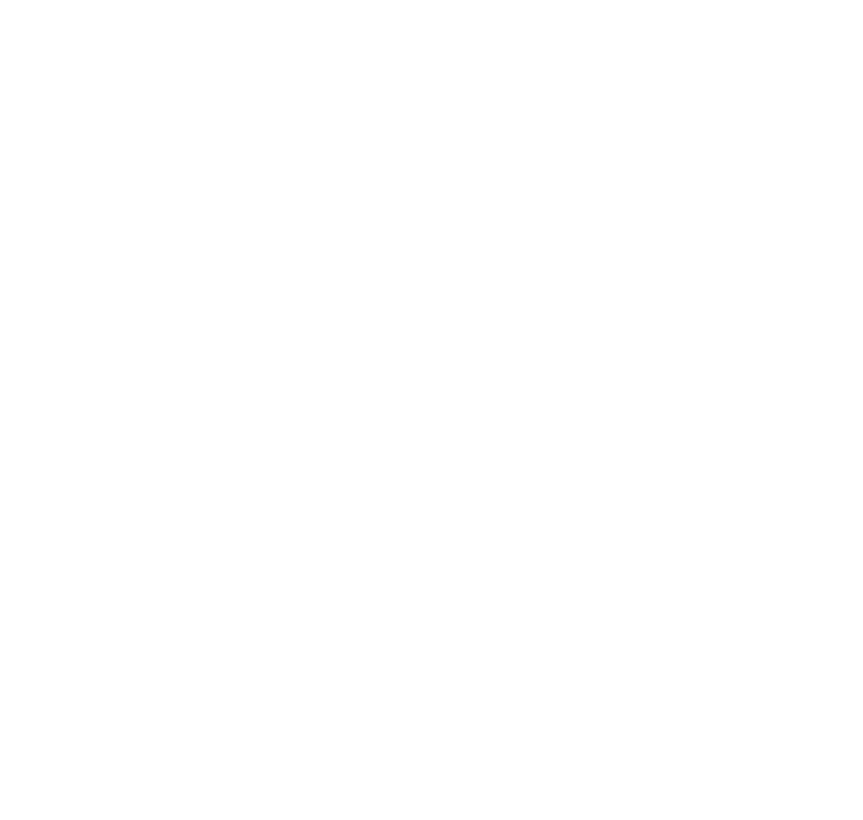
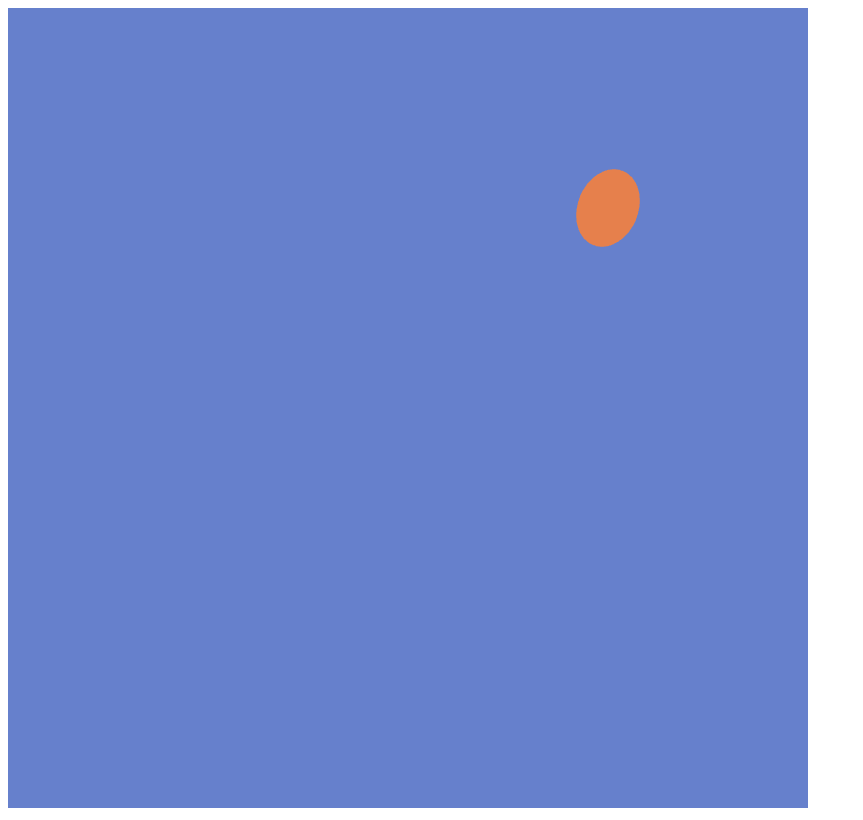
Before and after one commit to JohnMacJr/CS-375, a plain HTML site: page Assignment-2/shapes.html in a window 1280 px wide. Shown: the whole page, without its empty margins (0-863 px from the left). Drawn offline with Linux system fonts and the light colour scheme.

Commit message:
Added first shape
spent too long adding first shape to canvas.

```diff
--- a/Assignment-2/Common/Shapes/Cone.js
+++ b/Assignment-2/Common/Shapes/Cone.js
@@ -73,7 +73,7 @@ class Cone {
 
         setupUniform(program, "MV", mat4());
         setupUniform(program, "P", mat4());
-        setupUniform(program, "color", vec4(0.8, 0.8, 0.8, 1.0));
+        setupUniform(program, "color", vec4(0.9, 0.5, 0.3, 1.0));
 
         let setupConstant = (name, value) => {
             let location = gl.getUniformLocation(program, name);
--- a/Assignment-2/shapes.html
+++ b/Assignment-2/shapes.html
@@ -5,6 +5,8 @@
         <script src="Common/MV.js"></script>
         <script src="Common/MatrixStack.js"></script>
         <script src="shapes.js"></script>
+        <script src="Common/Shapes/Cylinder.js"></script>
+        <script src="Common/Shapes/Cone.js"></script>
     </head>
 
     <body>
--- a/Assignment-2/shapes.js
+++ b/Assignment-2/shapes.js
@@ -1,16 +1,37 @@
-
 let gl = undefined;
+let angle = 0.0;
+let ms;
+let cone;
 
 function init() {
     let canvas = document.getElementById("webgl-canvas");
     gl = canvas.getContext("webgl2");
     if (!gl) { alert("Your Web browser doesn't support WebGL 2\nPlease contact Dave"); }
 
-    // Add initialization code here
+    gl.clearColor(0.4, 0.5, 0.8, 1.0);
+    gl.enable(gl.DEPTH_TEST);
+
+    cone = new Cone(gl, 36);
+    ms = new MatrixStack();
+
+    render();
 }
 
 function render() {
-    // Add rendering code here
+    gl.clear(gl.COLOR_BUFFER_BIT | gl.DEPTH_BUFFER_BIT);
+
+    angle += 1.0;
+    angle %= 360.0;
+
+    ms.push();
+    ms.translate([0.5, 0.5, 0.0]);
+    ms.rotate(angle, [0, 1, 1]);
+    ms.scale(0.1);
+    cone.MV = ms.current();
+    cone.draw();
+    ms.pop();
+
+    requestAnimationFrame(render);
 }
 
 window.onload = init;
```
